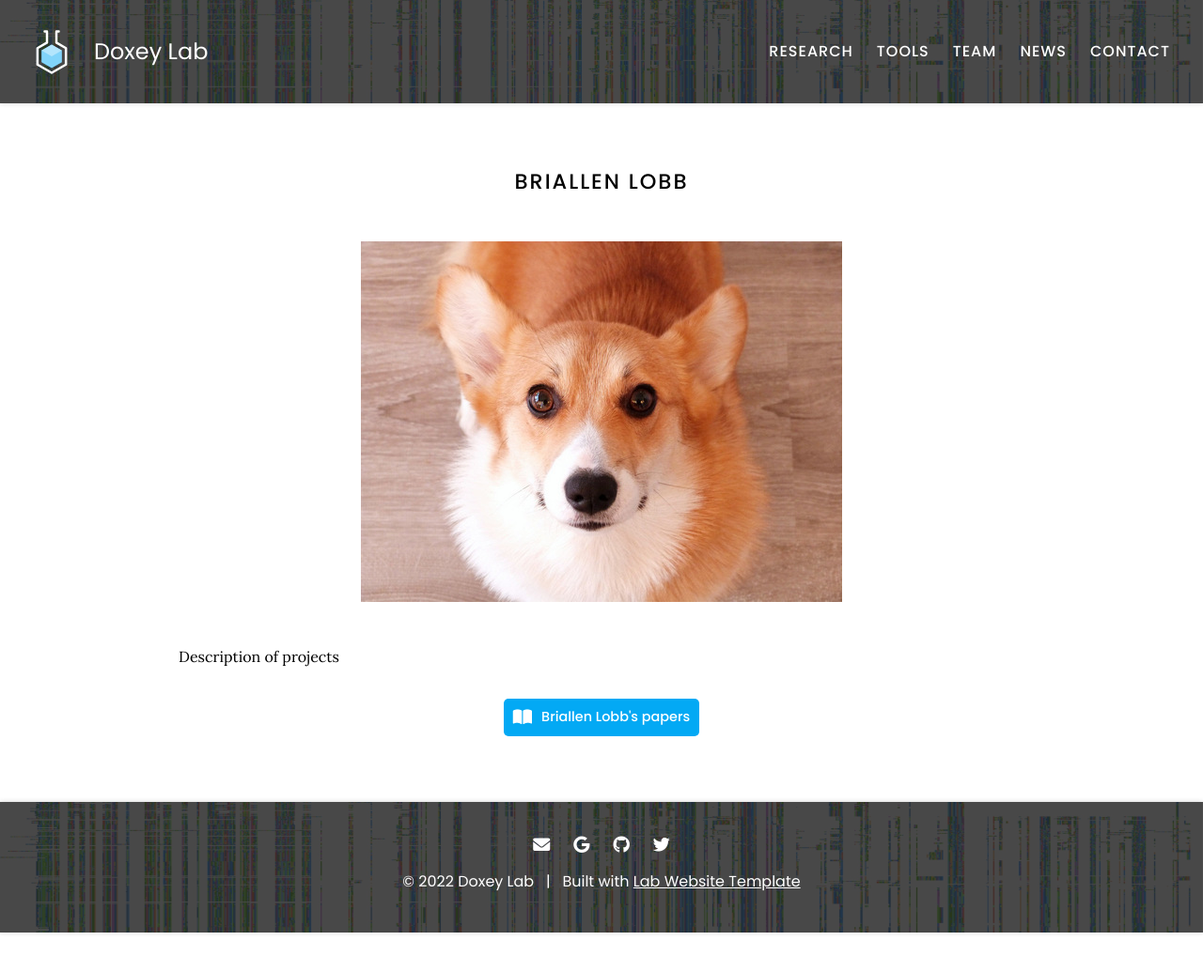
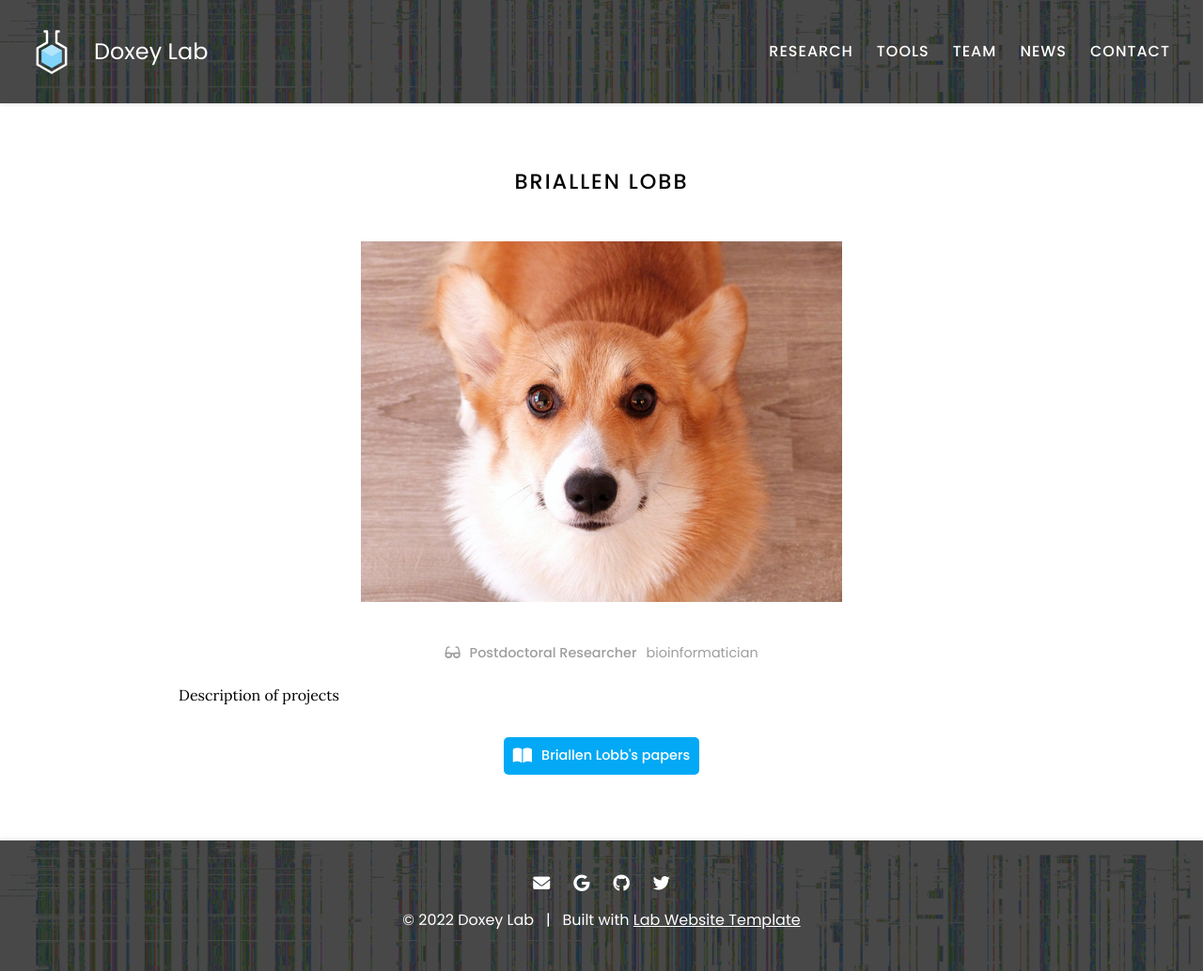
Before and after one commit to doxeylab/doxeylab-website, a Jekyll site: the page built from _members/briallen-lobb.md, in a window 1280 px wide. Shown: the whole page at 94% size. Built offline with Jekyll 4.4.1, drawn with Linux system fonts in a browser that asks for light colours; before the commit the page ends 993 px from its top, so only the background shows below that.

```diff
--- a/_members/briallen-lobb.md
+++ b/_members/briallen-lobb.md
@@ -2,7 +2,7 @@
 name: Briallen Lobb, Ph.D.
 image: images/member.jpg
 description: bioinformatician
-role: Postdoc
+role: postdoc
 ---
 
 Description of projects
```
